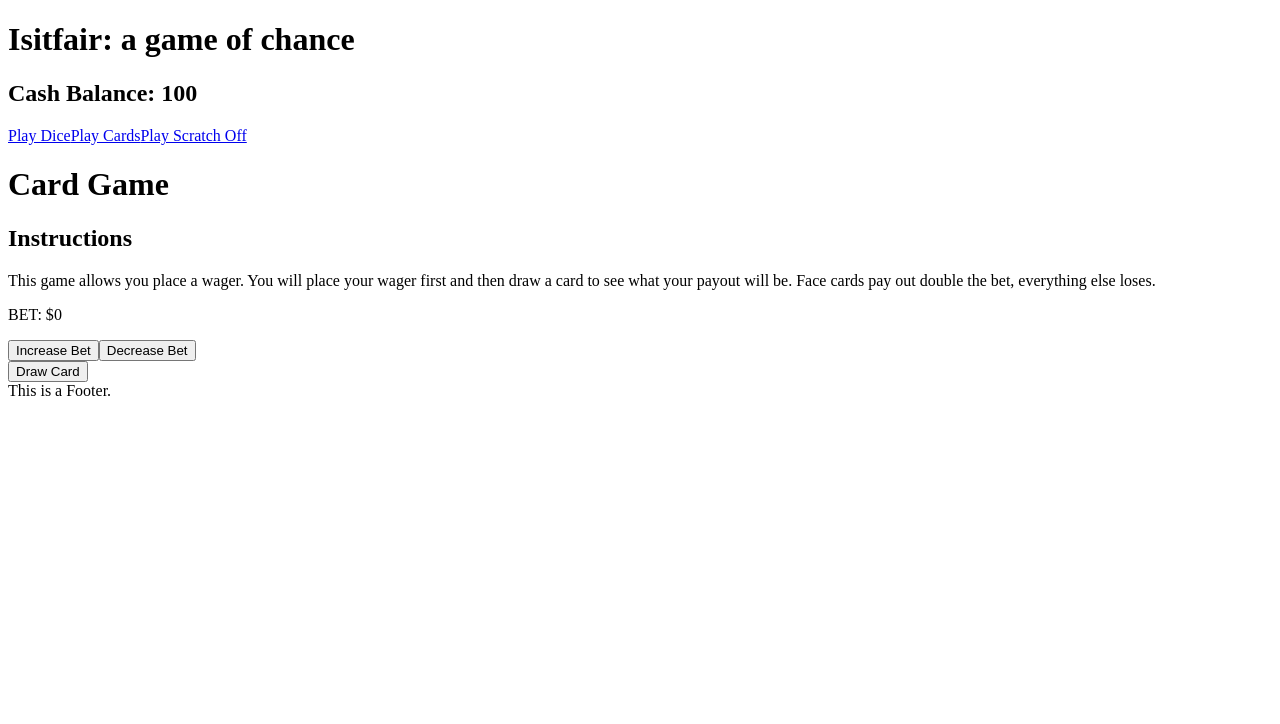
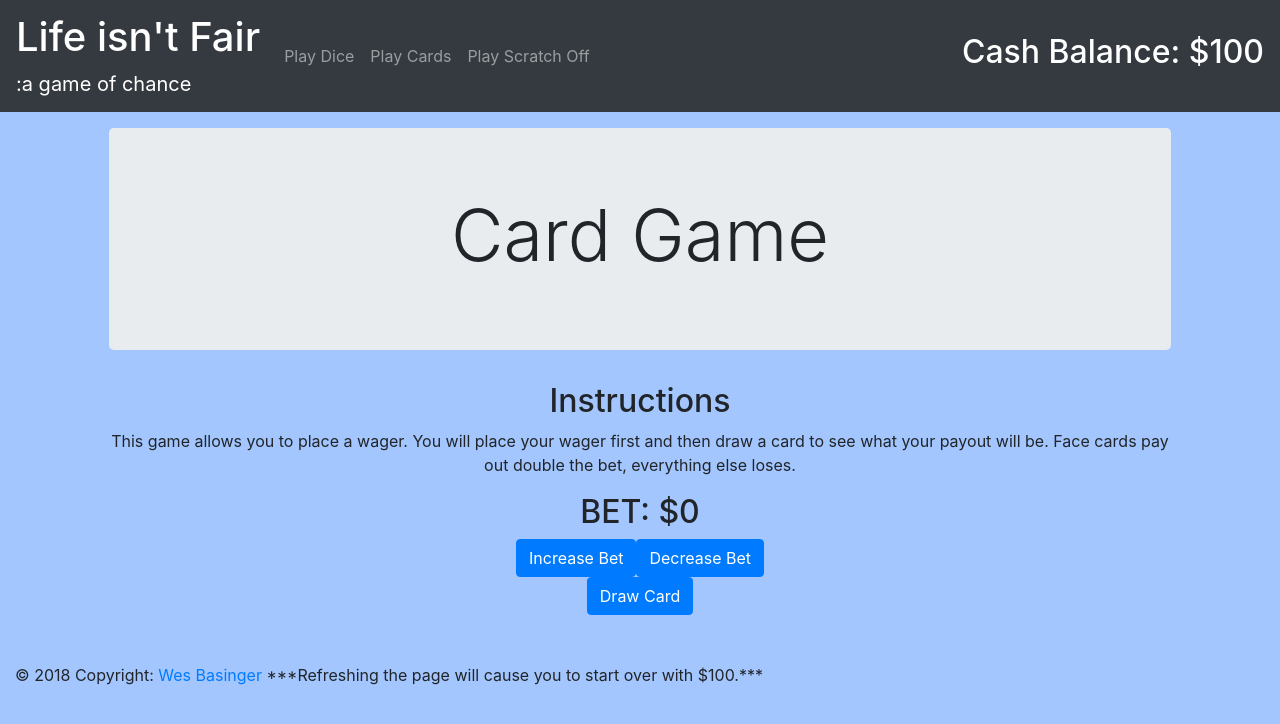
Before and after one commit to wesbasinger/isitfair, a React (Create React App) app: page /cards in a window 1280 px wide. Shown: the top 724 px of the page. Built offline with nearby package versions, Linux system fonts and the light colour scheme; what 52-deck would draw is missing.

Commit message:
Lots of style improvements.

```diff
--- a/public/index.html
+++ b/public/index.html
@@ -10,6 +10,17 @@
     -->
     <link rel="manifest" href="%PUBLIC_URL%/manifest.json">
     <link rel="shortcut icon" href="%PUBLIC_URL%/favicon.ico">
+    <link rel="stylesheet" href="https://maxcdn.bootstrapcdn.com/bootstrap/4.0.0/css/bootstrap.min.css"
+      integrity="sha384-Gn5384xqQ1aoWXA+058RXPxPg6fy4IWvTNh0E263XmFcJlSAwiGgFAW/dAiS6JXm" crossorigin="anonymous">
+    <!-- Custom styles for this template -->
+    <link href="starter-template.css" rel="stylesheet">
+    <script src="https://code.jquery.com/jquery-3.2.1.slim.min.js"
+      integrity="sha384-KJ3o2DKtIkvYIK3UENzmM7KCkRr/rE9/Qpg6aAZGJwFDMVNA/GpGFF93hXpG5KkN" crossorigin="anonymous"></script>
+    <script src="https://cdnjs.cloudflare.com/ajax/libs/popper.js/1.12.9/umd/popper.min.js"
+      integrity="sha384-ApNbgh9B+Y1QKtv3Rn7W3mgPxhU9K/ScQsAP7hUibX39j7fakFPskvXusvfa0b4Q" crossorigin="anonymous"></script>
+    <script src="https://maxcdn.bootstrapcdn.com/bootstrap/4.0.0/js/bootstrap.min.js"
+      integrity="sha384-JZR6Spejh4U02d8jOt6vLEHfe/JQGiRRSQQxSfFWpi1MquVdAyjUar5+76PVCmYl" crossorigin="anonymous"></script>
+
     <!--
       Notice the use of %PUBLIC_URL% in the tags above.
       It will be replaced with the URL of the `public` folder during the build.
--- /dev/null
+++ b/public/starter-template.css
@@ -0,0 +1,16 @@
+body {
+  padding-top: 5rem;
+  background-color: #a3c6ff;
+}
+.starter-template {
+  padding: 3rem 1.5rem;
+  text-align: center;
+}
+.cash-balance {
+  color: white;
+}
+
+.box-square {
+  padding: 40px;
+  background-color: blue;
+}
--- a/src/Components/Cards.js
+++ b/src/Components/Cards.js
@@ -14,18 +14,23 @@ class Cards extends React.Component {
 
     render() {
         return(
-            <div>
-                <h1>Card Game</h1>
+            <main role="main" className="container">
+                <div className="starter-template">
+                    <div className="jumbotron">
+                        <h1 className="display-3">Card Game</h1>
+                    </div>
                     <h2>Instructions</h2>
                     <p>
-                    This game allows you place a wager.  You will place your wager
+                        This game allows you to place a wager.  You will place your wager
                         first and then draw a card to see what your payout will be.
                         Face cards pay out double the bet, everything else loses.
                     </p>
-                <p>
+                    <h2>
                         BET: ${this.state.bet}
-                </p>
-                <button onClick={
+                    </h2>
+                    <button
+                    type="button" className="btn btn-primary"
+                    onClick={
                         (e)=> {
                             if(this.props.cash <= this.state.bet) {
                                 alert("You are out of cash and cannot increase your bet.");
@@ -35,7 +40,9 @@ class Cards extends React.Component {
                             }
                         }
                     }>Increase Bet</button>
-                <button onClick={
+                    <button
+                    type="button" className="btn btn-primary"
+                    onClick={
                         (e)=> {
                             if(this.state.bet===0) {
                                 alert("You cannot bet a negative amount.");
@@ -46,7 +53,9 @@ class Cards extends React.Component {
                         }
                     }>Decrease Bet</button>
                     <br />
-                <button onClick={
+                    <button
+                    type="button" className="btn btn-primary"
+                    onClick={
                         (e)=> {
                             const card = deck[Math.floor(Math.random()*deck.length)];
 
@@ -71,6 +80,7 @@ class Cards extends React.Component {
                         }
                     }>Draw Card</button>
                 </div>
+            </main>
         )
     }
 }
--- a/src/Components/Dice.js
+++ b/src/Components/Dice.js
@@ -22,8 +22,11 @@ const getWinnings = (result) => {
 
 const Dice = (props) => {
     return(
-        <div>
-            <h1>Dice Game</h1>
+        <main role="main" className="container">
+            <div className="starter-template">
+                <div className="jumbotron">
+                    <h1 className="display-3">Dice Game</h1>
+                </div>
                 <h2>Instructions</h2>
                 <p>
                     This game charges a flat rate of $10 per play.
@@ -63,7 +66,9 @@ const Dice = (props) => {
                         </tr>
                     </tbody>
                 </table>
-            <button onClick={
+                <button
+                type="button" className="btn btn-primary"
+                onClick={
                     (e)=> {
                         const roll = Math.floor(Math.random() * 6) + 1;
                         const winnings = getWinnings(roll) - 10;
@@ -77,6 +82,7 @@ const Dice = (props) => {
                     }
                 }>Roll</button>
             </div>
+        </main>
     )
 }
 
--- a/src/Components/Footer.js
+++ b/src/Components/Footer.js
@@ -2,7 +2,16 @@ import React from 'react';
 
 const Footer = () => {
     return(
-        <div>This is a Footer.</div>
+        <footer class="page-footer blue center-on-small-only">
+            <div class="footer-copyright">
+                <div class="container-fluid">
+                    © 2018 Copyright: <a href="https://wesbasinger.github.io"> Wes Basinger </a>
+                    ***Refreshing the page will cause you to start over with $100.***
+
+                </div>
+            </div>
+
+        </footer>
     )
 }
 
--- a/src/Components/Header.js
+++ b/src/Components/Header.js
@@ -4,13 +4,25 @@ import { Link } from 'react-router-dom';
 
 const Header = (props) => {
     return(
-        <div>
-            <h1>Isitfair: a game of chance</h1>
-            <h2>Cash Balance: {props.cash}</h2>
-            <Link to='/dice'>Play Dice</Link>
-            <Link to='/cards'>Play Cards</Link>
-            <Link to='/scratch'>Play Scratch Off</Link>
-        </div>
+        <nav className="navbar navbar-expand-md navbar-dark bg-dark fixed-top">
+            <a className="navbar-brand" href="/"><h1>Life isn't Fair</h1> :a game of chance</a>
+            <div className="collapse navbar-collapse" id="navbarsExampleDefault">
+                <ul className="navbar-nav mr-auto">
+                    <li className="nav-item">
+                        <Link className="nav-link" to='/dice'>Play Dice</Link>
+                    </li>
+                    <li className="nav-item">
+                        <Link className="nav-link" to='/cards'>Play Cards</Link>
+                    </li>
+                    <li>
+                        <Link className="nav-link" to='/scratch'>Play Scratch Off</Link>
+                    </li>
+                </ul>
+            </div>
+            <span>
+                <h2 className="cash-balance">Cash Balance: ${props.cash}</h2>
+            </span>
+        </nav>
     )
 }
 
--- a/src/Components/Landing.js
+++ b/src/Components/Landing.js
@@ -4,18 +4,20 @@ import { Link } from 'react-router-dom';
 
 const Landing = () => {
     return(
-        <div>
-            <p>Play each of the following games, two are fair and one is not.  Try to determine which one is rigged.</p>
-            <div>
-                <Link to="/cards">Cards</Link>
+        <main role="main" className="container">
+            <div className="starter-template">
+                <p>Play each of the following games, two are fair and one is not.  Try to determine which one is rigged.</p>
+                <div className="card card-body bg-light">
+                    <Link to="/cards"><h1><span role="img" aria-label="cards">🃏 Cards</span></h1></Link>
+                </div>
+                <div className="card card-body bg-light">
+                    <Link to="/dice"><h1><span role="img" aria-label="dice">🎲 Dice</span></h1></Link>
+                </div>
+                <div className="card card-body bg-light">
+                    <Link to="/scratch"><h1><span role="img" aria-label="scratch-off">🎰 Scratch Off</span></h1></Link>
+                </div>
             </div>
-            <div>
-                <Link to="/dice">Dice</Link>
-            </div>
-            <div>
-                <Link to="/scratch">Scratch Off</Link>
-            </div>
-        </div>
+        </main>
     )
 }
 
--- a/src/Components/ScratchOff.js
+++ b/src/Components/ScratchOff.js
@@ -81,27 +81,32 @@ class ScratchOff extends React.Component {
     render() {
 
         return(
-            <div>
-                <h1>Scratch Off</h1>
+            <main role="main" className="container">
+                <div className="starter-template">
+                    <div className="jumbotron">
+                        <h1 className="display-3">Scratch Off</h1>
+                    </div>
+                    <h2>Instructions</h2>
                     <p>
                         There are four squares.  There are two smiley faces and two frowny faces.
                         Scratch two by clicking on them.
                         If you reveal two smiley faces then you win.  It is $6 to play and
                         you get $11 for winning.
                     </p>
-                <table>
+                    <table className="table table-bordered">
                         <tbody>
                             <tr>
-                            <td><button value="0" onClick={this.handleBoxClick}>{this.state.box[0]}</button></td>
-                            <td><button value="1" onClick={this.handleBoxClick}>{this.state.box[1]}</button></td>
+                                <td className="box-square"><button value="0" onClick={this.handleBoxClick}>{this.state.box[0]}</button></td>
+                                <td className="box-square"><button value="1" onClick={this.handleBoxClick}>{this.state.box[1]}</button></td>
                             </tr>
                             <tr>
-                            <td><button value="2" onClick={this.handleBoxClick}>{this.state.box[2]}</button></td>
-                            <td><button value="3" onClick={this.handleBoxClick}>{this.state.box[3]}</button></td>
+                                <td className="box-square"><button value="2" onClick={this.handleBoxClick}>{this.state.box[2]}</button></td>
+                                <td className="box-square"><button value="3" onClick={this.handleBoxClick}>{this.state.box[3]}</button></td>
                             </tr>
                         </tbody>
                     </table>
                 </div>
+            </main>
         )
     }
 }
```
Lines whose indentation alone changed are shown as unchanged.
